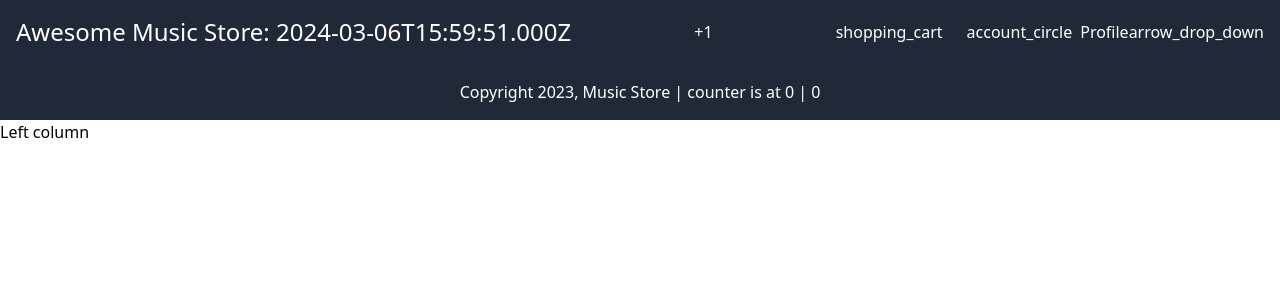
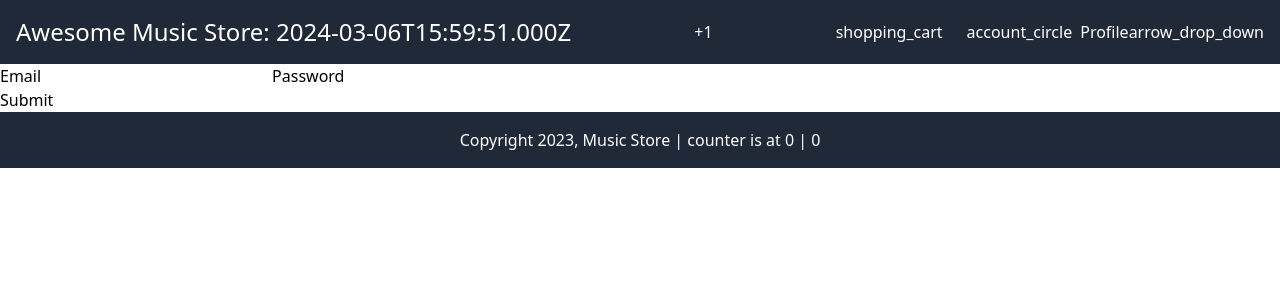
Before and after one commit to frontenddevtrainer/mar-6-reactjs, a React (Vite) app: page /login in a window 1280 px wide. Shown: the top 300 px of the page. Built offline with nearby package versions, Linux system fonts and the light colour scheme.

Commit message:
simple state for form

```diff
--- a/src/App.tsx
+++ b/src/App.tsx
@@ -3,6 +3,7 @@
 import Header from "./components/header";
 import { useState } from "react";
 import Left from "./components/left";
+import LoginForm from "./components/login-form";
 
 function App() {
   const [counter, setCounter] = useState(0);
@@ -18,8 +19,9 @@
         title="Awesome Music Store"
         date={new Date().toISOString()}
       />
-      <Footer counter={counter}/>
-      <Left/>
+      <LoginForm />
+      <Footer counter={counter} />
+      {/* <Left/> */}
     </>
   );
 }
--- /dev/null
+++ b/src/components/login-form/index.tsx
@@ -0,0 +1,44 @@
+import { useState } from "react";
+
+const LoginForm = () => {
+  const [email, setEmail] = useState("");
+  const [password, setPassword] = useState("");
+
+  const onLogin = () => {
+    console.log(email, password);
+  };
+
+  return (
+    <form
+      onSubmit={(e) => {
+        e.preventDefault();
+        onLogin();
+      }}
+    >
+      <p>
+        <label htmlFor="email">
+          Email
+          <input
+            name="email"
+            onChange={(e) => {
+              setEmail(e.target.value);
+            }}
+          />
+        </label>
+        <label htmlFor="email">
+          Password
+          <input
+            type="password"
+            name="password"
+            onChange={(e) => {
+              setPassword(e.target.value);
+            }}
+          />
+        </label>
+      </p>
+      <button>Submit</button>
+    </form>
+  );
+};
+
+export default LoginForm;
```
